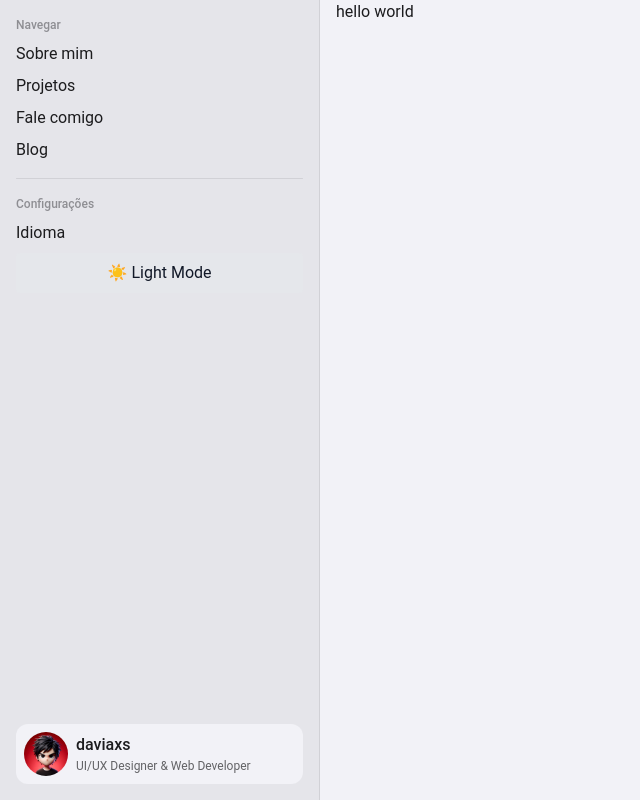
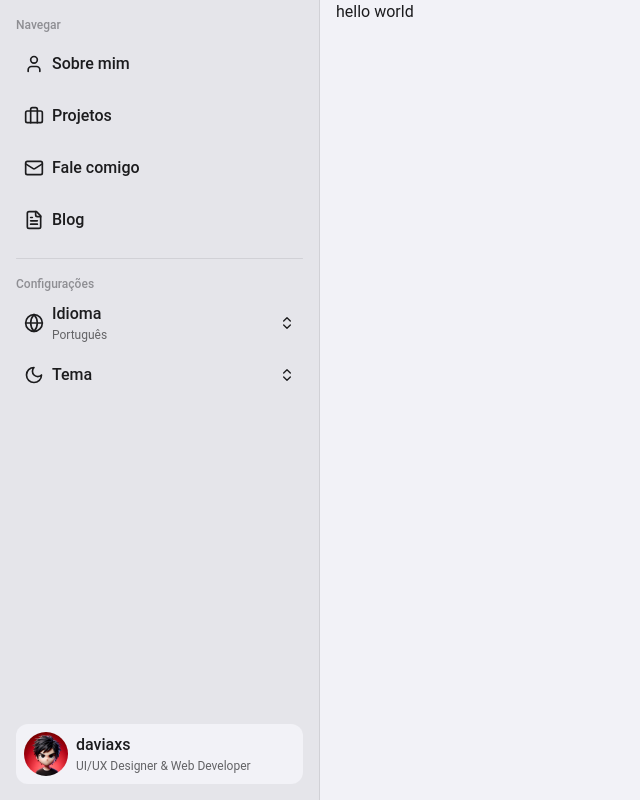
Before and after one commit to daviaxs/portfolio-v3, a Next.js app: page /site in a window 1280 px wide. Shown: the whole page, without its empty margins (0-640 px from the left). Built offline with nearby package versions, Linux system fonts and the light colour scheme.

Commit message:
feat: add DropdownButton and NavButton components, enhance Sidebar with language and theme selection

```diff
--- /dev/null
+++ b/src/shared/components/buttons/DropdownButton.tsx
@@ -0,0 +1,96 @@
+'use client'
+
+import { useState, useEffect, useRef } from 'react'
+import { ChevronsUpDown, Check } from 'lucide-react'
+import { cn } from '@/lib/utils/cn'
+
+export interface DropdownButtonProps {
+  icon: React.ReactNode
+  text: string
+  supportText?: string
+  options: { value: string; label: string }[]
+  onSelect: (value: string) => void
+}
+
+export function DropdownButton({
+  icon,
+  text,
+  supportText,
+  options,
+  onSelect,
+}: DropdownButtonProps) {
+  const [open, setOpen] = useState(false)
+  const [value, setValue] = useState('')
+  const dropdownRef = useRef<HTMLDivElement>(null)
+
+  const handleSelect = (val: string) => {
+    setValue(val)
+    onSelect(val)
+    setOpen(false)
+  }
+
+  // Fecha o dropdown se clicar fora
+  useEffect(() => {
+    function handleClickOutside(event: MouseEvent) {
+      if (
+        dropdownRef.current &&
+        !dropdownRef.current.contains(event.target as Node)
+      ) {
+        setOpen(false)
+      }
+    }
+    document.addEventListener('mousedown', handleClickOutside)
+    return () => {
+      document.removeEventListener('mousedown', handleClickOutside)
+    }
+  }, [])
+
+  return (
+    <div className="relative" ref={dropdownRef}>
+      <button
+        type="button"
+        className={cn(
+          'flex items-center justify-between w-full h-11 px-2 rounded-md transition-colors',
+          open
+            ? 'bg-gray-light-50 shadow-sm dark:bg-gray-dark-50'
+            : 'bg-transparent hover:bg-gray-light-200 dark:hover:bg-gray-dark-200',
+        )}
+        onClick={() => setOpen((prev) => !prev)}
+      >
+        <div className="flex items-center gap-2">
+          {icon}
+          <div className="flex flex-col text-start">
+            <span className="text-md font-medium">{text}</span>
+            {supportText && (
+              <span className="text-xs text-gray-dark-400 dark:text-gray-light-400">
+                {supportText}
+              </span>
+            )}
+          </div>
+        </div>
+        <ChevronsUpDown size={16} />
+      </button>
+      {open && (
+        <div className="absolute z-10 mt-1 w-full rounded-md bg-white dark:bg-gray-800 shadow-lg">
+          <ul className="max-h-60 overflow-auto py-1">
+            {options.map((option) => (
+              <li
+                key={option.value}
+                className="flex items-center px-2 py-1 cursor-pointer hover:bg-gray-100 dark:hover:bg-gray-700"
+                onClick={() => handleSelect(option.value)}
+              >
+                <Check
+                  className={cn(
+                    'mr-2 h-4 w-4 transition-opacity',
+                    value === option.value ? 'opacity-100' : 'opacity-0',
+                  )}
+                />
+                {option.label}
+              </li>
+            ))}
+          </ul>
+        </div>
+      )}
+    </div>
+  )
+}
--- /dev/null
+++ b/src/shared/components/buttons/NavButton.tsx
@@ -0,0 +1,31 @@
+'use client'
+
+import Link from 'next/link'
+import { usePathname } from 'next/navigation'
+import { ReactNode } from 'react'
+
+interface NavButtonProps {
+  href: string
+  icon: ReactNode
+  text: string
+}
+
+export function NavButton({ href, icon, text }: NavButtonProps) {
+  const pathname = usePathname()
+  const isActive = pathname === href
+
+  return (
+    <Link href={href}>
+      <div
+        className={`flex items-center w-full h-11 px-2 rounded-md transition-colors ${
+          isActive
+            ? 'bg-gray-light-50 shadow-sm dark:bg-gray-dark-50'
+            : 'bg-transparent hover:bg-gray-light-200 dark:hover:bg-gray-dark-200'
+        }`}
+      >
+        {icon}
+        <span className="ml-2 text-md font-medium">{text}</span>
+      </div>
+    </Link>
+  )
+}
--- a/src/shared/components/sidebar/Sidebar.tsx
+++ b/src/shared/components/sidebar/Sidebar.tsx
@@ -1,48 +1,117 @@
 'use client'
 
 import Image from 'next/image'
-import ThemeToggle from '../themeToggle/ThemeToggle'
+import { useState } from 'react'
+import { usePathname } from 'next/navigation'
+import { Globe, User, Briefcase, Mail, FileText, Moon } from 'lucide-react'
+import { NavButton } from '@/shared/components/buttons/NavButton'
+import { DropdownButton } from '@/shared/components/buttons/DropdownButton'
+import { useThemeToggle } from '@/shared/hooks/useThemeToggle'
+
+const navigationItems = [
+  { href: '/site/sobre', icon: <User size={20} />, text: 'Sobre mim' },
+  { href: '/site/projetos', icon: <Briefcase size={20} />, text: 'Projetos' },
+  { href: '/site/contato', icon: <Mail size={20} />, text: 'Fale comigo' },
+  { href: '/site/blog', icon: <FileText size={20} />, text: 'Blog' },
+]
+
+const languageOptions = [
+  { value: 'pt', label: 'Português' },
+  { value: 'en', label: 'Inglês' },
+  { value: 'es', label: 'Espanhol' },
+]
+
+const themeOptions = [
+  { value: 'light', label: 'Claro' },
+  { value: 'dark', label: 'Escuro' },
+]
 
 export function Sidebar() {
+  const pathname = usePathname()
+  const [selectedLanguage, setSelectedLanguage] = useState('pt')
+  const { theme, toggleTheme, mounted } = useThemeToggle()
+
+  if (!mounted) return null
+
+  const currentLanguage = languageOptions.find(
+    (lang) => lang.value === selectedLanguage,
+  )?.label
+
+  const currentTheme = themeOptions.find((item) => item.value === theme)?.label
+
+  const handleLanguageSelect = (value: string) => {
+    setSelectedLanguage(value)
+  }
+
+  const handleThemeSelect = (value: string) => {
+    if (value !== theme) {
+      toggleTheme()
+    }
+  }
+
   return (
     <aside className="flex flex-col gap-6 bg-gray-light-100 dark:bg-gray-dark-100 w-[20rem] h-full p-4 border-r border-gray-light-200 dark:border-gray-dark-200">
       <nav className="flex flex-col gap-4 flex-1">
+        {/* Navegação */}
         <div className="flex flex-col gap-2">
           <p className="text-xs font-medium text-gray-light-500">Navegar</p>
           <ul className="flex flex-col gap-2">
-            <li>Sobre mim</li>
-            <li>Projetos</li>
-            <li>Fale comigo</li>
-            <li>Blog</li>
+            {navigationItems.map((item) => (
+              <li key={item.href}>
+                <NavButton
+                  href={item.href}
+                  icon={item.icon}
+                  text={item.text}
+                  active={pathname === item.href}
+                />
+              </li>
+            ))}
           </ul>
         </div>
 
-        <span className="w-full h-px bg-gray-light-200 dark: rounded" />
+        <span className="w-full h-px bg-gray-light-200 dark:bg-gray-dark-200 rounded" />
 
+        {/* Configurações */}
         <div className="flex flex-col gap-2">
           <p className="text-xs font-medium text-gray-light-500">
             Configurações
           </p>
           <ul className="flex flex-col gap-2">
-            <li>Idioma</li>
-            <ThemeToggle />
+            <li>
+              <DropdownButton
+                icon={<Globe size={20} />}
+                text="Idioma"
+                options={languageOptions}
+                onSelect={handleLanguageSelect}
+                supportText={currentLanguage}
+              />
+            </li>
+            <li>
+              <DropdownButton
+                icon={<Moon size={20} />}
+                text="Tema"
+                options={themeOptions}
+                onSelect={handleThemeSelect}
+                supportText={currentTheme}
+              />
+            </li>
           </ul>
         </div>
       </nav>
 
+      {/* Perfil */}
       <div className="flex items-center justify-start gap-2 bg-gray-light-50 p-2 rounded-medium w-full h-fit">
         <Image
-          src={'/imgs/avatar_daviaxs.jpg'}
-          className="rounded-full"
+          src="/imgs/avatar_daviaxs.jpg"
           alt="avatar"
           width={44}
           height={44}
+          className="rounded-full"
         />
-
         <div className="flex flex-col">
           <p className="text-md font-medium">daviaxs</p>
           <p className="text-xs font-normal text-gray-dark-400">
-            UI/UX Designer & Web Developer
+            UI/UX Designer &amp; Web Developer
           </p>
         </div>
       </div>
--- a/src/shared/components/themeToggle/ThemeToggle.tsx
+++ /dev/null
@@ -1,24 +0,0 @@
-'use client'
-
-import { useTheme } from 'next-themes'
-import { useEffect, useState } from 'react'
-
-export default function ThemeToggle() {
-  const { theme, setTheme } = useTheme()
-  const [mounted, setMounted] = useState(false)
-
-  useEffect(() => {
-    setMounted(true)
-  }, [])
-
-  if (!mounted) return null
-
-  return (
-    <button
-      onClick={() => setTheme(theme === 'light' ? 'dark' : 'light')}
-      className="p-2 bg-gray-200 dark:bg-gray-800 text-gray-900 dark:text-gray-100 rounded"
-    >
-      {theme === 'light' ? '🌙 Dark Mode' : '☀️ Light Mode'}
-    </button>
-  )
-}
--- /dev/null
+++ b/src/shared/hooks/useThemeToggle.ts
@@ -0,0 +1,19 @@
+'use client'
+
+import { useTheme } from 'next-themes'
+import { useEffect, useState } from 'react'
+
+export function useThemeToggle() {
+  const { theme, setTheme } = useTheme()
+  const [mounted, setMounted] = useState(false)
+
+  useEffect(() => {
+    setMounted(true)
+  }, [])
+
+  const toggleTheme = () => {
+    setTheme(theme === 'light' ? 'dark' : 'light')
+  }
+
+  return { theme, toggleTheme, mounted }
+}
```
